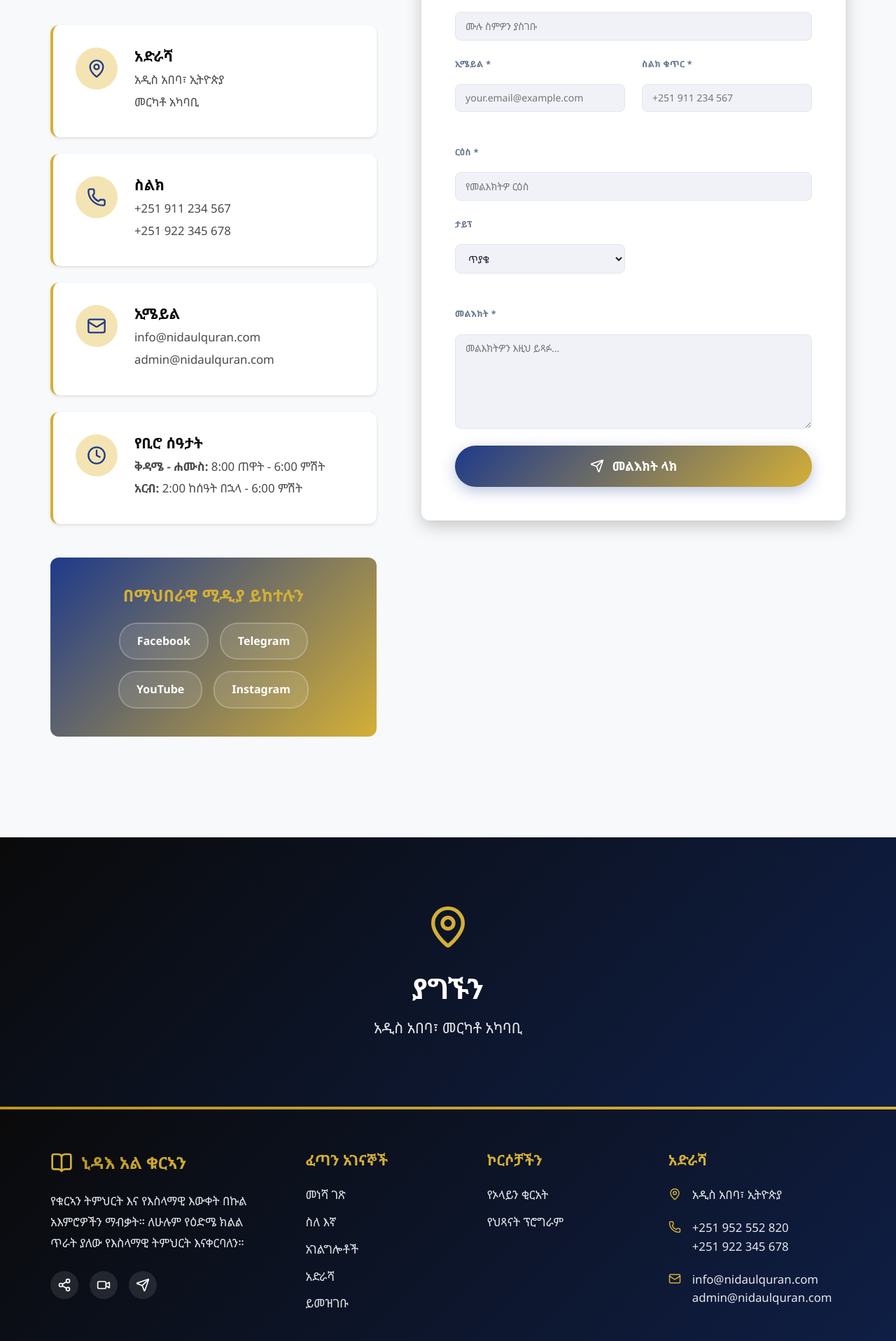
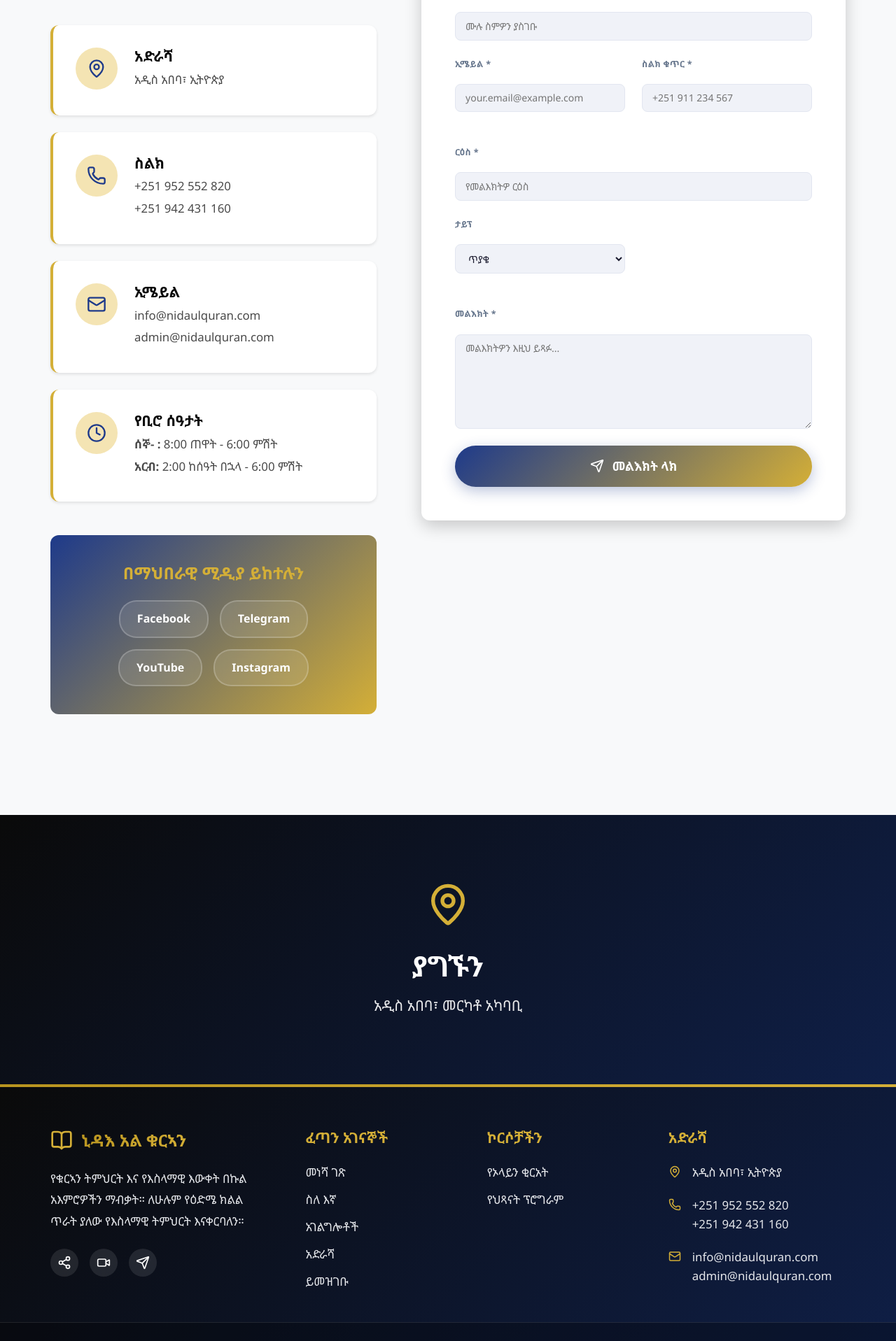
Before and after one commit to Mujuman/Nida-al-Quran, a React (Vite) app: page /contact in a window 1280 px wide. Shown: the part 600-2517 px from the top of the page at 70% size. Built offline with nearby package versions, Linux system fonts and the light colour scheme.

Commit message:
correction

```diff
--- a/src/components/Contact.jsx
+++ b/src/components/Contact.jsx
@@ -90,7 +90,7 @@ function Contact() {
                   <div className="contact-item-content">
                     <h4>አድራሻ</h4>
                     <p>አዲስ አበባ፣ ኢትዮጵያ</p>
-                    <p>መርካቶ አካባቢ</p>
+
                   </div>
                 </div>
 
@@ -100,8 +100,8 @@ function Contact() {
                   </div>
                   <div className="contact-item-content">
                     <h4>ስልክ</h4>
-                    <p>+251 911 234 567</p>
-                    <p>+251 922 345 678</p>
+                    <p>+251 952 552 820</p>
+                    <p>+251 942 431 160</p>
                   </div>
                 </div>
 
@@ -122,7 +122,7 @@ function Contact() {
                   </div>
                   <div className="contact-item-content">
                     <h4>የቢሮ ሰዓታት</h4>
-                    <p><strong>ቅዳሜ - ሐሙስ:</strong> 8:00 ጠዋት - 6:00 ምሽት</p>
+                    <p><strong>ሰኞ- :</strong> 8:00 ጠዋት - 6:00 ምሽት</p>
                     <p><strong>አርብ:</strong> 2:00 ከሰዓት በኋላ - 6:00 ምሽት</p>
                   </div>
                 </div>
--- a/src/components/Footer.jsx
+++ b/src/components/Footer.jsx
@@ -67,7 +67,7 @@ function Footer({ navigateTo }) {
                   <Phone size={18} />
                   <span>
                     +251 952 552 820<br />
-                    +251 922 345 678
+                    +251 942 431 160
                   </span>
                 </li>
                 <li>
--- a/src/components/Register.jsx
+++ b/src/components/Register.jsx
@@ -145,7 +145,7 @@ function Register() {
                     <li>የማረጋገጫ ኢሜይል በቅርቡ ይደርስዎታል</li>
                     <li>የእኛ ቡድን በ24 ሰዓታት ውስጥ ያግኝዎታል</li>
                     <li>የመክፈያ መረጃ ይላክልዎታል</li>
-                    <li>የክፍል መርሐ ግብርዎ ይደረደርልዎታል</li>
+
                   </ul>
                 </div>
                 <div className="contact-support">
@@ -240,7 +240,7 @@ function Register() {
                       <div className="form-group">
                         <label htmlFor="age">
                           <Calendar size={18} />
-                          እድመ *
+                          እድሜ *
                         </label>
                         <input
                           type="number"
@@ -304,13 +304,13 @@ function Register() {
                         required
                       >
                         <option value="">ኮርስ ይምረጡ</option>
-                        <option value="quran-recitation">የቁርኣን ትምህርት (ታጅዊድ)</option>
-                        <option value="quran-memorization">የቁርኣን ማስታወሻ (ሂፍዝ)</option>
-                        <option value="islamic-studies">የእስላማዊ ጥናቶች</option>
+                        <option value="quran-recitation">የቁርኣን ታጅዊድ</option>
+                        <option value="quran-memorization">የቁርኣን ሂፍዝ</option>
+
                         <option value="arabic-language">የአረብኛ ቋንቋ</option>
                         <option value="children-program">የህጻናት ፕሮግራም</option>
                         <option value="adult-classes">የአዋቂዎች ክፍሎች</option>
-                        <option value="online-learning">የመስመር ላይ ትምህርት</option>
+
                       </select>
                     </div>
 
--- a/src/components/Services.jsx
+++ b/src/components/Services.jsx
@@ -11,7 +11,7 @@ function Services() {
       description: 'በተረጋገጡ መምህራን ትክክለኛ የቁርኣን አንባቢ ሕጎችን ይማሩ። ታጅዊድን ከመሠረት እስከ ከፍተኛ ደረጃ ድረስ በሙያ ተማሩ።',
       features: [
         'የመሠረታዊ ታጅዊድ ሕጎች',
-        'የላቀ ታጅዊድ ትምህርት',
+
         'የቁርኣን ማስታወሻ ሂፍዝ',
         'ተግባራዊ መለማመጃ ክፍለ ጊዜዎች'
       ],
```
